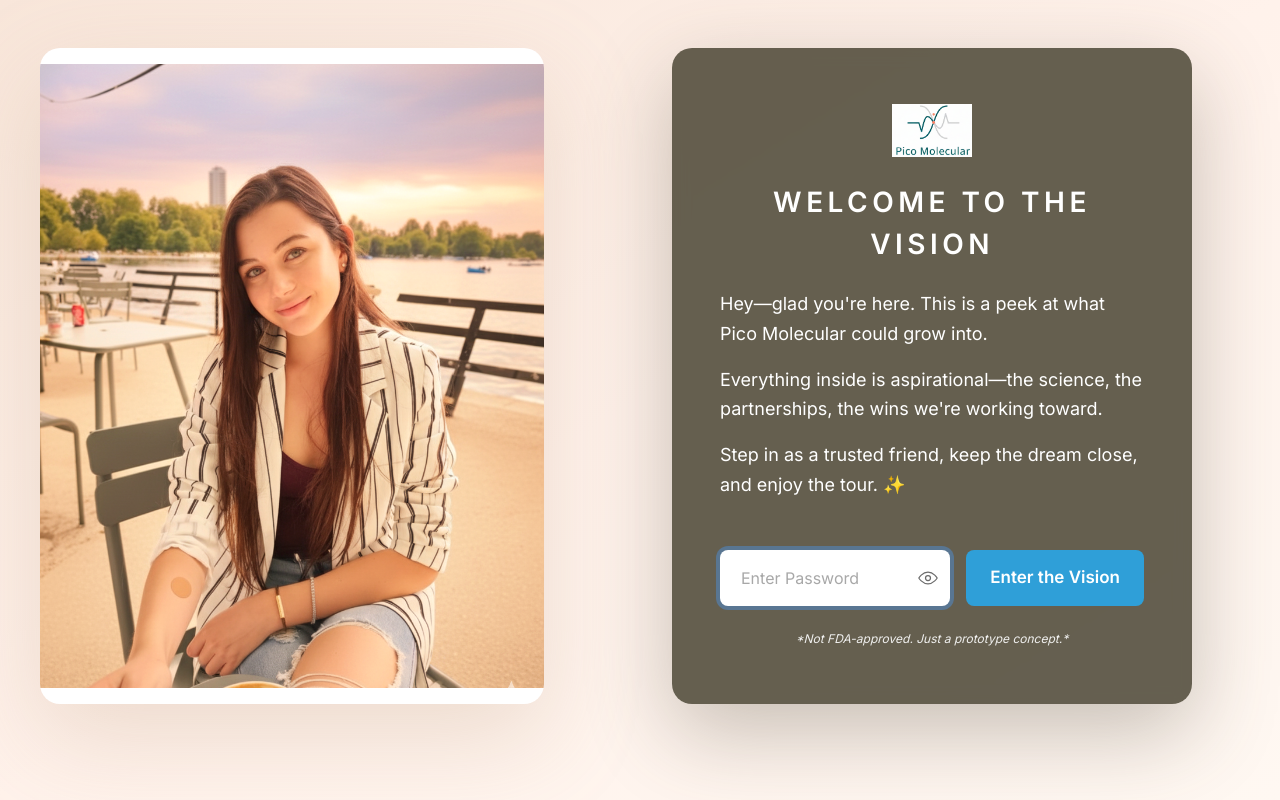
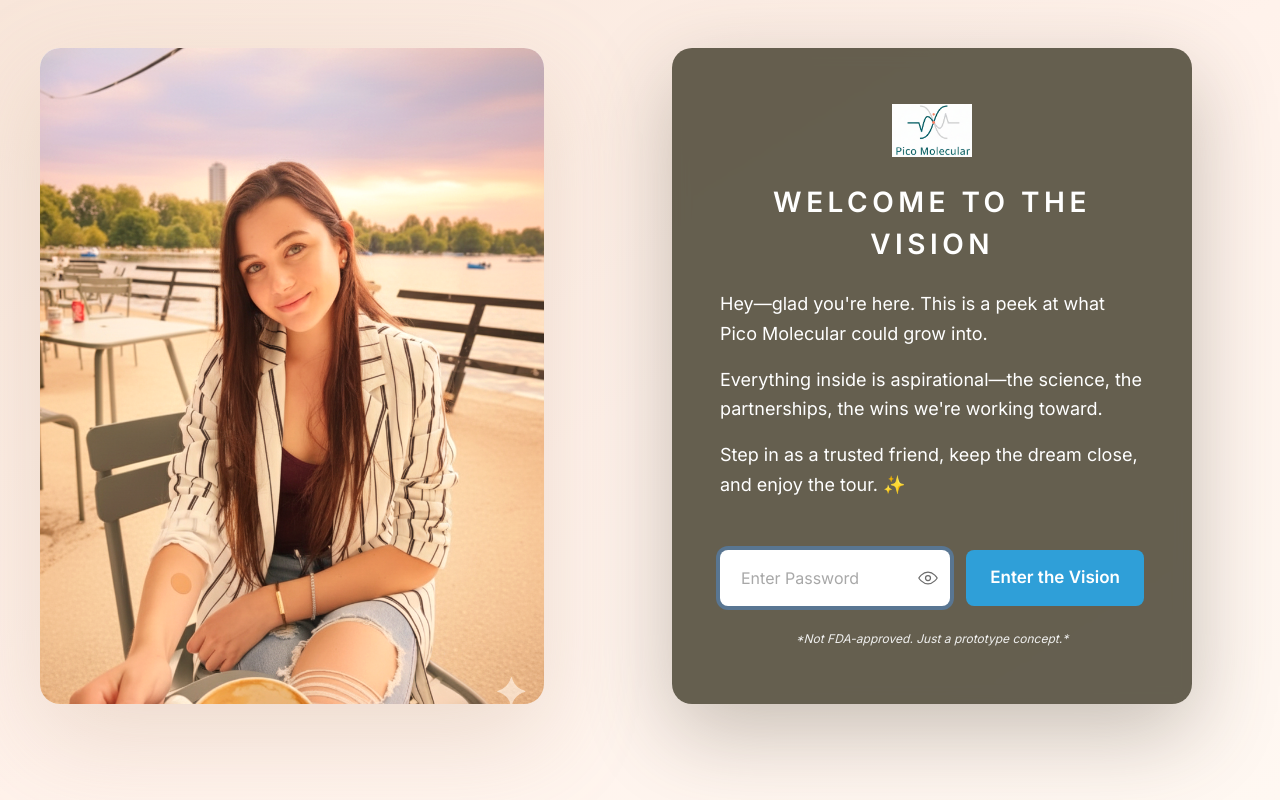
Before and after one commit to gcharris/pico-molecular-web, a React (Vite) app: page / in a window 1280 px wide. Built offline with nearby package versions, Linux system fonts and the light colour scheme.

Commit message:
Let splash portrait fill card with richer color

```diff
--- a/src/components/SplashGate.jsx
+++ b/src/components/SplashGate.jsx
@@ -31,8 +31,8 @@ function SplashGate({ onSuccess, logoSrc }) {
             <img
               src={founderBackground}
               alt="Founder portrait"
-              className="pointer-events-none h-full max-h-[78vh] w-full select-none object-cover"
-              style={{ filter: 'contrast(1.05) saturate(1.04)', objectPosition: 'center 40%' }}
+              className="pointer-events-none h-full w-full select-none object-cover"
+              style={{ filter: 'contrast(1.07) saturate(1.06)', objectPosition: 'center 42%' }}
             />
           </div>
         </div>
```
